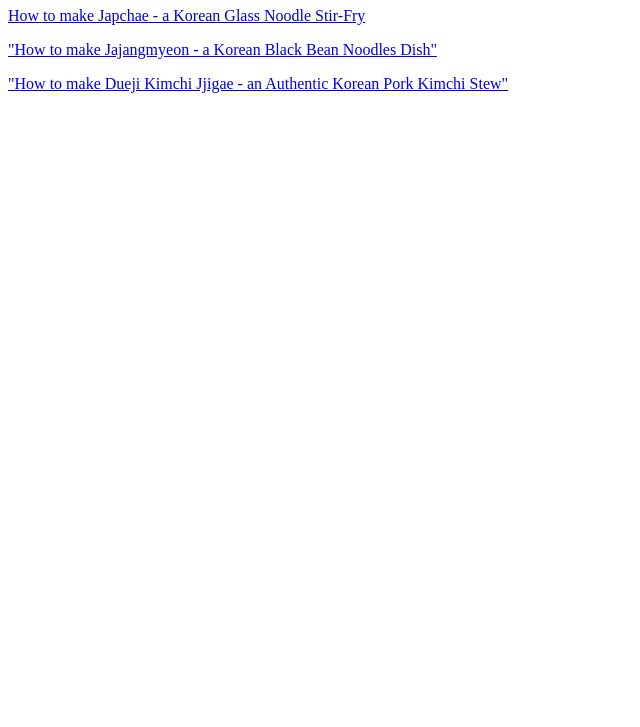
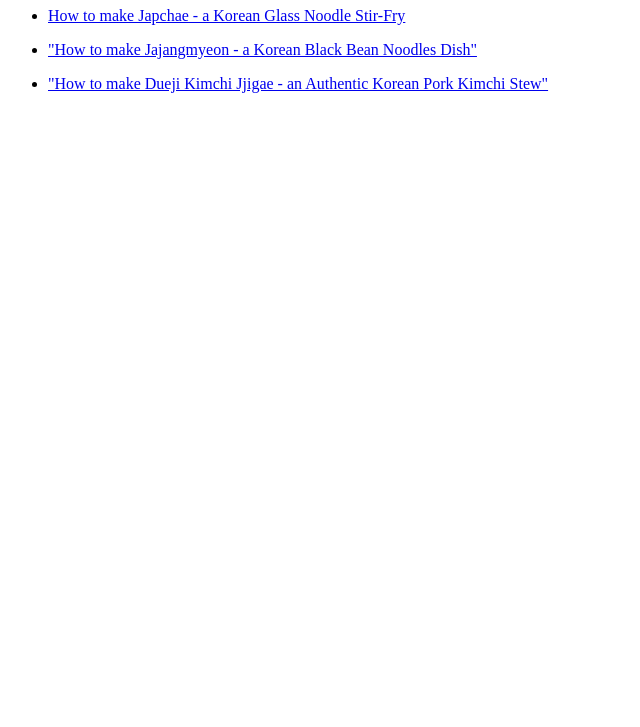
Before and after one commit to adavidryu/odin-recipes, a plain HTML site: page index.html in a window 1280 px wide. Shown: the part 73-800 px from the top of the page, without its empty margins (0-640 px from the left). Drawn offline with Linux system fonts and the light colour scheme.

Commit message:
Fix index page recipe list
Changed recipe list to actual unordered list to keep organization

```diff
--- a/index.html
+++ b/index.html
@@ -7,9 +7,11 @@
     <body>
         <h1>Odin Recipes (Korean Edition)</h1>
 
-        <p><a href = "./recipes/japchae.html">How to make Japchae - a Korean Glass Noodle Stir-Fry</a></p>
-        <p><a href = ./recipes/jajangmyeon.html>"How to make Jajangmyeon - a Korean Black Bean Noodles Dish"</p>
-        <p><a href = ./recipes/kimchijjigae.html>"How to make Dueji Kimchi Jjigae - an Authentic Korean Pork Kimchi Stew"</p>
+        <ul>
+        <li><a href = "./recipes/japchae.html">How to make Japchae - a Korean Glass Noodle Stir-Fry</a></p>
+        <li><a href = ./recipes/jajangmyeon.html>"How to make Jajangmyeon - a Korean Black Bean Noodles Dish"</p>
+        <li><a href = ./recipes/kimchijjigae.html>"How to make Dueji Kimchi Jjigae - an Authentic Korean Pork Kimchi Stew"</p>
+        </ul>
 
 </body>
 
```
